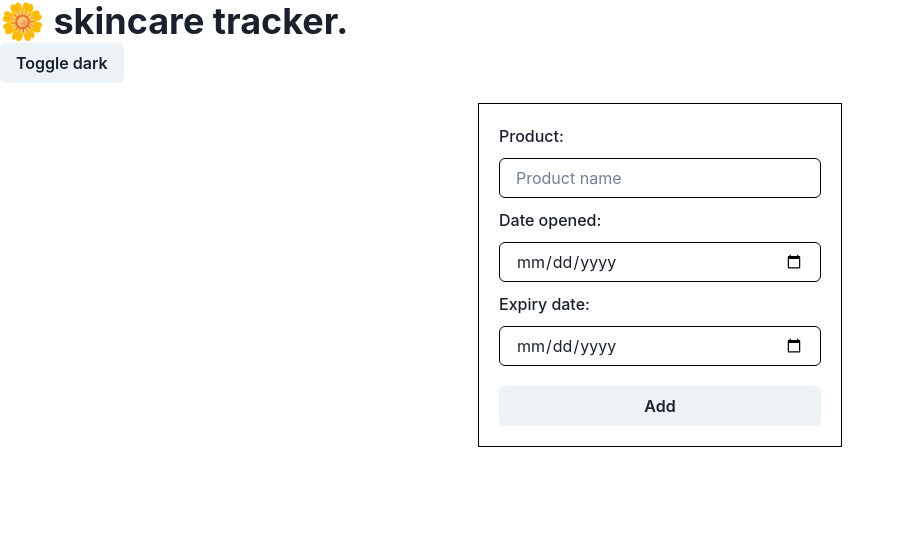
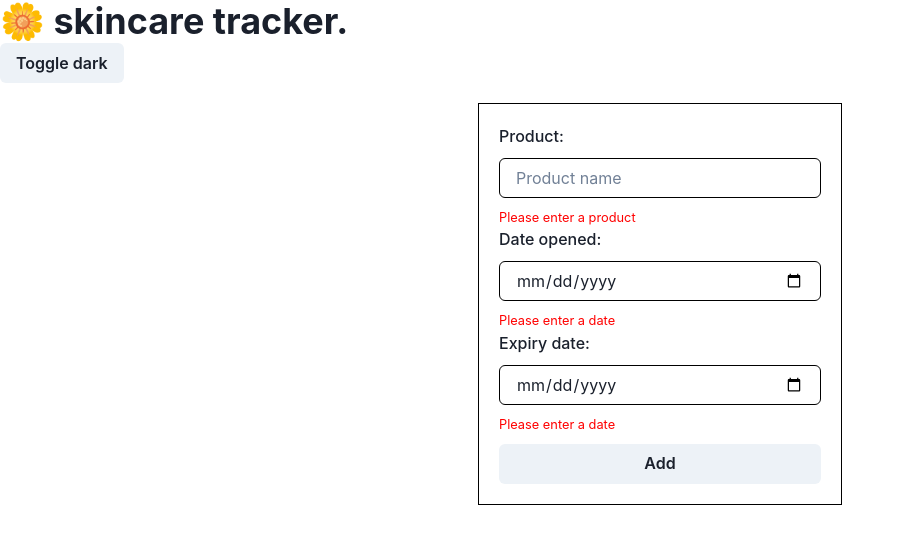
Before and after one commit to vvynz/skincare-tracker, a React (Create React App) app: page / in a window 1280 px wide. Shown: the top 544 px of the page, without its empty margins (0-905 px from the left). Built offline with nearby package versions, Linux system fonts and the light colour scheme.

Commit message:
Add error messages to each input field

```diff
--- a/src/Components/ProductForm.jsx
+++ b/src/Components/ProductForm.jsx
@@ -60,18 +60,21 @@ export default function ProductForm() {
             onChange={(e) => setProducts({ ...products, productName: e.target.value })}
             placeholder="Product name"
             name="productName" />
+          <small className="err-message">Please enter a product</small>
           <FormLabel>Date opened:</FormLabel>
           <Input
             value={products.dateOpened.toLocaleDateString}
             onInput={(e) => setProducts({ ...products, dateOpened: e.target.value })}
             type="date"
             name="dateOpened" />
+          <small className="err-message">Please enter a date</small>
           <FormLabel>Expiry date:</FormLabel>
           <Input
             value={products.expiryDate.toLocaleDateString}
             onInput={(e) => setProducts({ ...products, expiryDate: e.target.value })}
             type="date"
             name="expiryDate" />
+          <small className="err-message">Please enter a date</small>
           <Button type="submit" className="add-product-btn">Add</Button>
         </FormControl>
       </form>
--- a/src/Styles/ProductForm.scss
+++ b/src/Styles/ProductForm.scss
@@ -26,3 +26,7 @@ input {
   border-radius: 12px;
   padding: 10px 5px;
 }
+
+.err-message {
+  color: red;
+}
```
